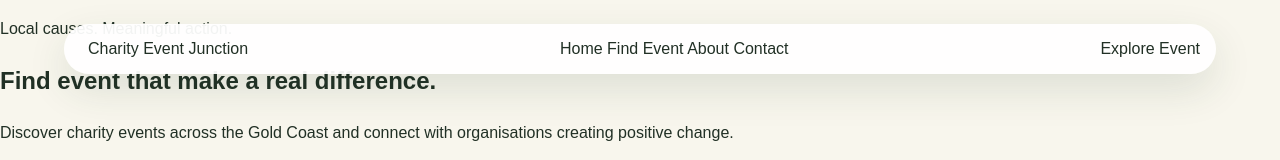
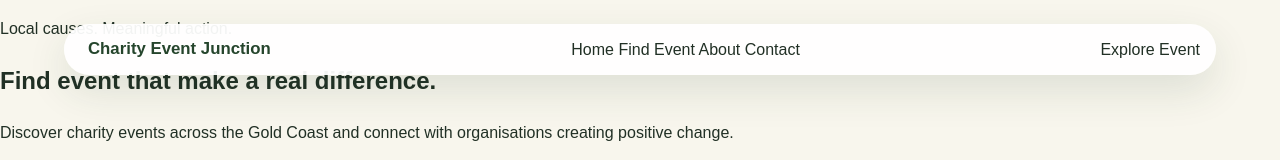
Before and after one commit to Bondy17134/PROG2002_AS2_Kunanon, a website: page public/index.html in a window 1280 px wide. Shown: the top 160 px of the page. Drawn offline with Linux system fonts and the light colour scheme.

Commit message:
make branding text bold

```diff
--- a/public/css/style.css
+++ b/public/css/style.css
@@ -52,3 +52,9 @@ a {
     border-radius: 999px;
     box-shadow: var(--shadow);
 }
+
+.brand{
+    color: var(--green-dark);
+    font-size: 1.05rem;
+    font-weight: 800;
+}
```
